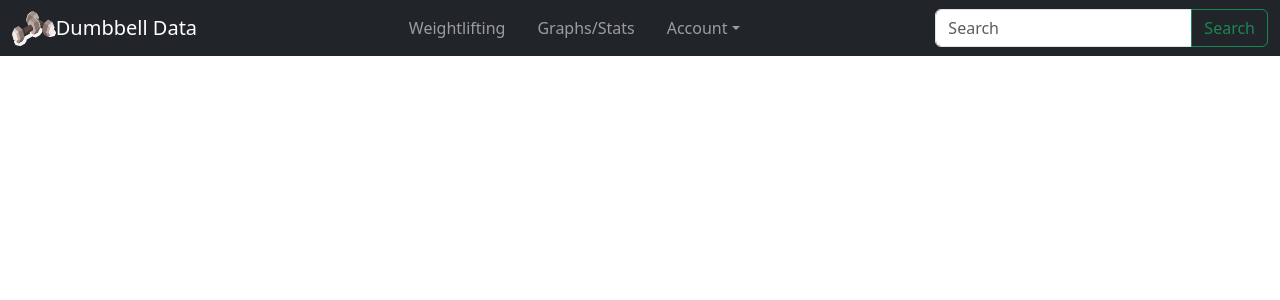
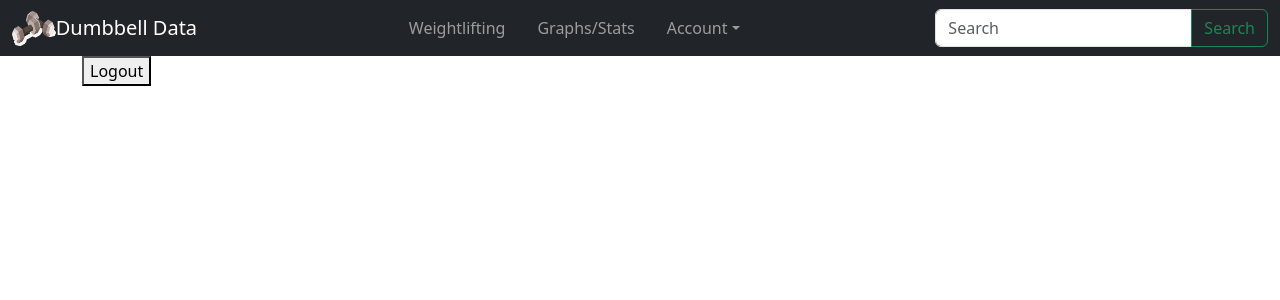
Before and after one commit to StevenC2121/DumbbellData, a React (Create React App) app in the folder dumbbell-data/: page /logout in a window 1280 px wide. Shown: the top 300 px of the page. Built offline with nearby package versions, Linux system fonts and the light colour scheme.

Commit message:
Logout functional
Logout page now handles users logging out and correctly nullifies the "current" user and redirects them to the login page.

```diff
--- a/dumbbell-data/src/App.js
+++ b/dumbbell-data/src/App.js
@@ -8,6 +8,7 @@
 import EditExercise from './pages/edit-exercise'
 import Signup from './pages/signup';
 import Login from './pages/login'
+import Logout from './pages/logout'
 
 
 function App() {
@@ -24,6 +25,7 @@
           <Route path="/edit-exercise/:id" element={<EditExercise />} />
           <Route path="/wl-stats" element={<WLstats />} />
           <Route path="/cardio-stats" element={<CardioStats />} />
+          <Route path="/logout" element={<Logout />} />
         </Routes>
       </div>
     </div>
--- a/dumbbell-data/src/navbar.js
+++ b/dumbbell-data/src/navbar.js
@@ -28,6 +28,7 @@
                 <ul className="dropdown-menu" aria-labelledby="navbarDropdown">
                   <li><NavLink className="dropdown-item" to="/">Login</NavLink></li>
                   <li><NavLink className="dropdown-item" to="/new-user">Sign Up</NavLink></li>
+                  <li><NavLink className="dropdown-item" to="/logout">Logout</NavLink></li>
                 </ul>
               </div>
             </li>
--- /dev/null
+++ b/dumbbell-data/src/pages/logout.js
@@ -0,0 +1,24 @@
+import React from "react";
+import { useNavigate } from "react-router-dom";
+import { useUser } from "../UserContext";
+
+const Logout = () => {
+  const navigate = useNavigate();
+  const { setCurrentUser } = useUser();
+
+  const handleLogout = () => {
+    // Clear any user data from context
+    setCurrentUser(null);
+
+    // Redirect to the login page
+    navigate("/login");
+  };
+
+  return (
+    <div>
+      <button onClick={handleLogout}>Logout</button>
+    </div>
+  );
+};
+
+export default Logout;
```
